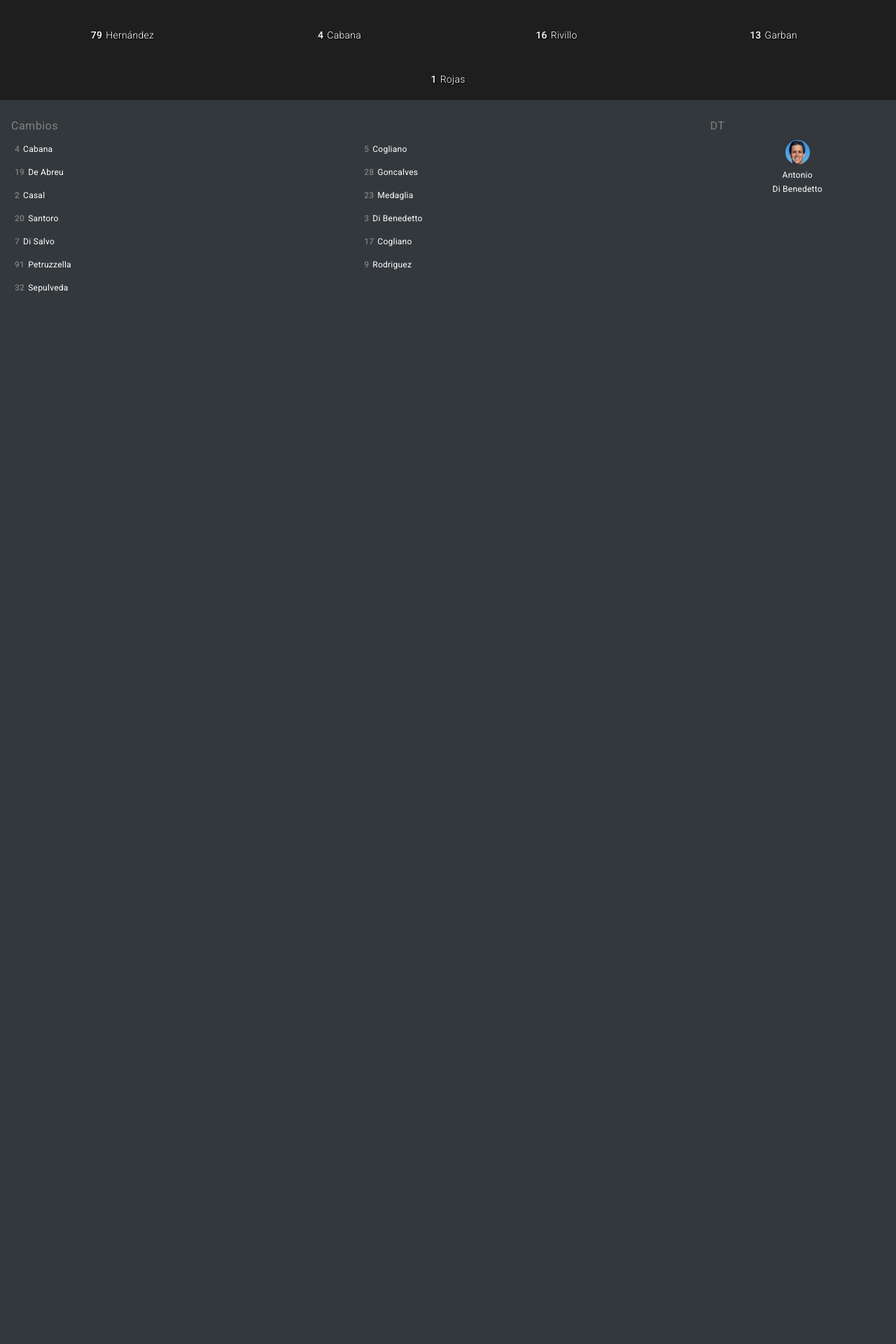
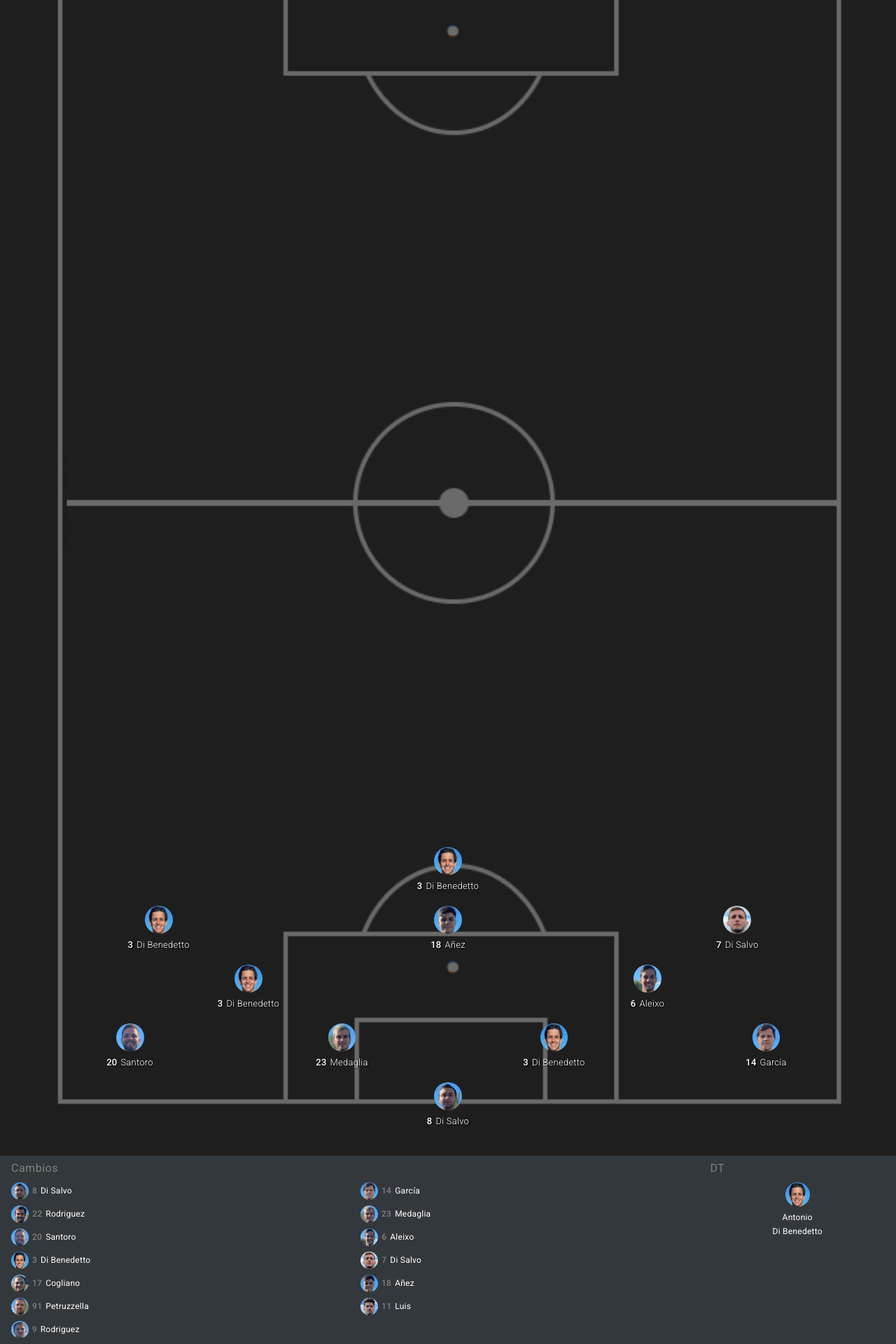
Before and after one commit to AngelRivilloD/sunday-league, an Angular app: page /pitch in a window 1280 px wide. Shown: the part 276-2196 px from the top of the page at 70% size. Before the commit the page ends 800 px from the top, so only its background shows below. Built offline with nearby package versions, Linux system fonts and the light colour scheme.

Commit message:
black pitch new

```diff
--- a/src/app/pitch/pitch-player/pitch-player.component.scss
+++ b/src/app/pitch/pitch-player/pitch-player.component.scss
@@ -1,6 +1,7 @@
 .player {
     text-align: center;
     width: 80px;
+    font-size: 13px;
 
     &-img {
         height: 40px;
@@ -17,6 +18,7 @@
     &-name {
         color: white;
         font-weight: 100;
+        white-space: nowrap;
     }
 
     &-number {
--- a/src/app/pitch/pitch.component.html
+++ b/src/app/pitch/pitch.component.html
@@ -1,4 +1,18 @@
 <div class="pitch-wrapper">
+    <!-- <div class="pitch-field">
+        <div class="container">
+            <div class="line"></div>
+            <div class="half"></div>
+            <div class="panelty left"></div>
+            <div class="panelty right"></div>
+            <div class="p-spot left">&nbsp;</div>
+            <div class="p-spot right">&nbsp;</div>
+            <div class="center"></div>
+            <div class="p-place left"></div>
+            <div class="p-place right"></div>
+        </div>
+    </div> -->
+    <img class="pitch-img" src="../../assets/pitchblack.png" alt="">
     <div class="lineup">
         <div class="lineup-row attacker">
             <pitch-player [player]="lineUp[10]"></pitch-player>
--- a/src/app/pitch/pitch.component.scss
+++ b/src/app/pitch/pitch.component.scss
@@ -7,9 +7,10 @@
         padding: 20px;
         background: #1e1e1e;
         height: 100%;
+        margin-top: -484px;
 
         &-row {
-            margin-top: 23px;
+            margin-top: 18px;
         }
 
         .goalkeeper,
@@ -19,6 +20,11 @@
         .attacker {
             display: flex;
             justify-content: space-around;
+        }
+
+        .defenders {
+            padding-left: 14px;
+            padding-right: 14px;
         }
 
         .center {
@@ -83,3 +89,175 @@
         }
     }
 }
+
+
+.pitch-field {
+    .container {
+        width: 850px;
+        height: 550px;
+        margin: 50px auto;
+        background-color: #1e1e1e;
+        position: relative;
+
+        .line {
+            width: 850px;
+            height: 550px;
+            border: 3px solid #6a6a6a;
+            position: absolute;
+            left: 0px;
+            right: 0px;
+            top: 0px;
+            bottom: 0px;
+
+            &::before {
+                border: 2px solid #1e1e1e;
+                bottom: -6px;
+                content: "";
+                left: -9px;
+                position: absolute;
+                right: -6px;
+                top: -9px;
+            }
+        }
+
+        .half {
+            width: 425px;
+            height: 550px;
+            position: absolute;
+            top: 0px;
+            border-right-color: #6a6a6a;
+            border-right-style: solid;
+            border-right-width: 4px;
+            left: 0px;
+            z-index: 200;
+        }
+
+        .panelty {
+            width: 110px;
+            height: 220px;
+            border: 3px solid #6a6a6a;
+            position: absolute;
+            z-index: 220;
+            background-color: #1e1e1e;
+
+            &.left {
+                left: 3px;
+                top: 150px;
+                border-left-color: transparent;
+                border-left-width: 0px;
+
+                &::after {
+                    border: 3px solid #6a6a6a;
+                    border-left-color: transparent;
+                    border-left-width: 0px;
+                    bottom: 45px;
+                    content: "";
+                    left: 0px;
+                    position: absolute;
+                    right: 55px;
+                    top: 45px;
+                }
+            }
+
+            &.right {
+                right: -3px;
+                top: 150px;
+                border-right-color: transparent;
+                border-right-width: 0px;
+
+                &::after {
+                    border: 3px solid #6a6a6a;
+                    border-right-color: transparent;
+                    border-right-width: 0px;
+                    bottom: 45px;
+                    content: "";
+                    left: 55px;
+                    position: absolute;
+                    right: 0px;
+                    top: 45px;
+                }
+            }
+        }
+
+        .p-spot {
+            &.left {
+                &:after {
+                    content: "\2022";
+                    position: absolute;
+                    color: #6a6a6a;
+                    font-size: 35px;
+                    top: 253px;
+                    left: 80px;
+                    z-index: 300;
+                }
+            }
+
+            &.right {
+                &:after {
+                    content: "\2022";
+                    position: absolute;
+                    color: #6a6a6a;
+                    font-size: 35px;
+                    top: 253px;
+                    right: 80px;
+                    z-index: 300;
+                }
+            }
+        }
+
+        .center {
+            position: absolute;
+            width: 130px;
+            height: 130px;
+            border: 3px solid #6a6a6a;
+            left: 359px;
+            top: 193px;
+            -webkit-border-radius: 50%;
+            -moz-border-radius: 50%;
+            border-radius: 50%;
+
+            &::after {
+                background-color: #6a6a6a;
+                border: 5px solid #6a6a6a;
+                bottom: 55px;
+                content: "";
+                left: 55px;
+                position: absolute;
+                right: 55px;
+                top: 55px;
+                -webkit-border-radius: 50%;
+                -moz-border-radius: 50%;
+                border-radius: 50%;
+            }
+        }
+
+        .p-place {
+            -webkit-border-radius: 50%;
+            -moz-border-radius: 50%;
+            border-radius: 50%;
+            height: 130px;
+            position: absolute;
+            width: 150px;
+            z-index: 210;
+            border: 3px solid transparent;
+
+            &.left {
+                border-bottom-color: #6a6a6a;
+                border-right-color: #6a6a6a;
+                border-top-color: #6a6a6a;
+                left: 0;
+                top: 193px;
+            }
+
+            &.right {
+                border-bottom-color: #6a6a6a;
+                border-left-color: #6a6a6a;
+                border-top-color: #6a6a6a;
+                right: 0px;
+                top: 193px;
+            }
+        }
+    }
+
+
+}
--- a/src/app/pitch/pitch.component.ts
+++ b/src/app/pitch/pitch.component.ts
@@ -9,60 +9,132 @@ import { Player } from 'src/shared/player';
 })
 export class PitchComponent implements OnInit {
 
-  public lineUp: Player[] = [
-    {
-      "firstName": "Gustavo",
-      "lastName": "Rojas",
+  public lineUp: Player[] = [{
+    "firstName": "Gabriel",
+    "lastName": "Di Salvo",
     "nickName": "",
-      "number": 1,
-      "position": "POR"
-    },
-    {
-      "firstName": "Victor",
-      "lastName": "Garban",
-      "nickName": "",
-      "number": 13,
-      "position": "DEF"
-    },
-    {
-      "firstName": "Angel",
-      "lastName": "Rivillo",
-      "nickName": "",
-      "number": 16,
-      "position": "DEF"
-    },
-    {
-      "firstName": "Manuel",
-      "lastName": "Cabana",
-      "nickName": "",
-      "number": 4,
-      "position": "DEF"
-    },
-    {
-      "firstName": "Daniel",
-      "lastName": "Hernández",
-      "nickName": "",
-      "number": 79,
-      "position": "DEF"
+    "photo": "../../../assets/Gabo.jpeg",
+    "number": 8,
+    "position": "MED"
   },
   {
     "firstName": "Luis Miguel",
     "lastName": "García",
     "nickName": "",
+    "photo": "../../../assets/Luismi.jpeg",
     "number": 14,
     "position": "MED"
   },
   {
+    "firstName": "Antonio",
+    "lastName": "Di Benedetto",
+    "nickName": "",
+    "photo": "../../../assets/Antony.jpeg",
+    "number": 3,
+    "position": "MED"
+  },
+  {
+    "firstName": "Geanluca",
+    "lastName": "Medaglia",
+    "nickName": "",
+    "photo": "../../../assets/Luca.jpeg",
+    "number": 23,
+    "position": "MED"
+  },
+  {
+    "firstName": "Giancarlo",
+    "lastName": "Santoro",
+    "nickName": "",
+    "photo": "../../../assets/Santoro.jpeg",
+    "number": 20,
+    "position": "MED"
+  },
+  {
+    "firstName": "Richard",
+    "lastName": "Aleixo",
+    "nickName": "",
+    "photo": "../../../assets/Richard.jpeg",
+    "number": 6,
+    "position": "MED"
+  },
+  {
+    "firstName": "Antonio",
+    "lastName": "Di Benedetto",
+    "nickName": "",
+    "photo": "../../../assets/Antony.jpeg",
+    "number": 3,
+    "position": "MED"
+  },
+  {
+    "firstName": "Gian",
+    "lastName": "Di Salvo",
+    "nickName": "",
+    "photo": "../../../assets/Chipi.jpeg",
+    "number": 7,
+    "position": "MED"
+  },
+  {
+    "firstName": "Antonio",
+    "lastName": "Di Benedetto",
+    "nickName": "",
+    "photo": "../../../assets/Antony.jpeg",
+    "number": 3,
+    "position": "MED"
+  },
+  {
+    "firstName": "Samuel",
+    "lastName": "Añez",
+    "nickName": "",
+    "photo": "../../../assets/Samuel.jpeg",
+    "number": 18,
+    "position": "DEL"
+  },
+  {
+    "firstName": "Antonio",
+    "lastName": "Di Benedetto",
+    "nickName": "",
+    "photo": "../../../assets/Antony.jpeg",
+    "number": 3,
+    "position": "MED"
+  },
+  {
+    "firstName": "Grauly",
+    "lastName": "Luis",
+    "nickName": "",
+    "photo": "../../../assets/Grauly.jpeg",
+    "number": 11,
+    "position": "DEL"
+  },
+  {
+    "firstName": "Elio",
+    "lastName": "Rodriguez",
+    "nickName": "",
+    "photo": "../../../assets/Elio.jpeg",
+    "number": 9,
+    "position": "DEL"
+  }];
+
+  public bench: Player[] = [{
     "firstName": "Gabriel",
     "lastName": "Di Salvo",
     "nickName": "",
+    "photo": "../../../assets/Gabo.jpeg",
     "number": 8,
+    "position": "MED"
+  },
+  {
+    "firstName": "Luis Miguel",
+    "lastName": "García",
+    "nickName": "",
+    "photo": "../../../assets/Luismi.jpeg",
+    "number": 14,
     "position": "MED"
   },
   {
     "firstName": "Angel",
     "lastName": "Rodriguez",
     "nickName": "",
+    "photo": "../../../assets/Angel.jpeg",
     "number": 22,
     "position": "MED"
   },
@@ -70,13 +142,55 @@ export class PitchComponent implements OnInit {
     "firstName": "Geanluca",
     "lastName": "Medaglia",
     "nickName": "",
+    "photo": "../../../assets/Luca.jpeg",
     "number": 23,
     "position": "MED"
+  },
+  {
+    "firstName": "Giancarlo",
+    "lastName": "Santoro",
+    "nickName": "",
+    "photo": "../../../assets/Santoro.jpeg",
+    "number": 20,
+    "position": "MED"
+  },
+  {
+    "firstName": "Richard",
+    "lastName": "Aleixo",
+    "nickName": "",
+    "photo": "../../../assets/Richard.jpeg",
+    "number": 6,
+    "position": "MED"
+  },
+  {
+    "firstName": "Antonio",
+    "lastName": "Di Benedetto",
+    "nickName": "",
+    "photo": "../../../assets/Antony.jpeg",
+    "number": 3,
+    "position": "MED"
+  },
+  {
+    "firstName": "Gian",
+    "lastName": "Di Salvo",
+    "nickName": "",
+    "photo": "../../../assets/Chipi.jpeg",
+    "number": 7,
+    "position": "MED"
+  },
+  {
+    "firstName": "Ricardo",
+    "lastName": "Cogliano",
+    "nickName": "",
+    "photo": "../../../assets/KKto.jpeg",
+    "number": 17,
+    "position": "DEL"
   },
   {
     "firstName": "Samuel",
     "lastName": "Añez",
     "nickName": "",
+    "photo": "../../../assets/Samuel.jpeg",
     "number": 18,
     "position": "DEL"
   },
@@ -84,104 +198,26 @@ export class PitchComponent implements OnInit {
     "firstName": "Alejandro",
     "lastName": "Petruzzella",
     "nickName": "",
+    "photo": "../../../assets/Petru.jpeg",
     "number": 91,
-      "position": "DEL"
-    }
-  ];
-
-  public bench: Player[] = [
-    {
-      "firstName": "Manuel",
-      "lastName": "Cabana",
-      "nickName": "",
-      "number": 4,
-      "position": "DEF"
-    },
-    {
-      "firstName": "Tonino",
-      "lastName": "Cogliano",
-      "nickName": "",
-      "number": 5,
-      "position": "DEF"
-    },
-    {
-      "firstName": "Ronny",
-      "lastName": "De Abreu",
-      "nickName": "",
-      "number": 19,
-      "position": "DEF"
-    },
-    {
-      "firstName": "Raul",
-      "lastName": "Goncalves",
-      "nickName": "",
-      "number": 28,
-      "position": "DEF"
-    },
-    {
-      "firstName": "Gonzalo",
-      "lastName": "Casal",
-      "nickName": "",
-      "number": 2,
-      "position": "MED"
-    },
-    {
-      "firstName": "Geanluca",
-      "lastName": "Medaglia",
-      "nickName": "",
-      "number": 23,
-      "position": "MED"
-    },
-    {
-      "firstName": "Giancarlo",
-      "lastName": "Santoro",
-      "nickName": "",
-      "number": 20,
-      "position": "MED"
-    },
-    {
-      "firstName": "Antonio",
-      "lastName": "Di Benedetto",
-      "nickName": "",
-      "number": 3,
-      "position": "MED"
-    },
-    {
-      "firstName": "Gian",
-      "lastName": "Di Salvo",
-      "nickName": "",
-      "number": 7,
-      "position": "MED"
-    },
-    {
-      "firstName": "Ricardo",
-      "lastName": "Cogliano",
-      "nickName": "",
-      "number": 17,
     "position": "DEL"
   },
   {
-      "firstName": "Alejandro",
-      "lastName": "Petruzzella",
+    "firstName": "Grauly",
+    "lastName": "Luis",
     "nickName": "",
-      "number": 91,
+    "photo": "../../../assets/Grauly.jpeg",
+    "number": 11,
     "position": "DEL"
   },
   {
     "firstName": "Elio",
     "lastName": "Rodriguez",
     "nickName": "",
+    "photo": "../../../assets/Elio.jpeg",
     "number": 9,
     "position": "DEL"
-    },
-    {
-      "firstName": "Andres",
-      "lastName": "Sepulveda",
-      "nickName": "",
-      "number": 32,
-      "position": "DEL"
-    }
-  ];
+  }];
 
   constructor(private _storageService: StorageService) { }
 
```
Also changed, not shown: src/assets/pitchblack.png (added). Lines whose indentation alone changed are shown as unchanged.
